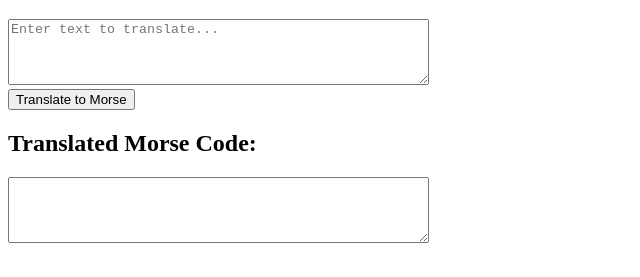
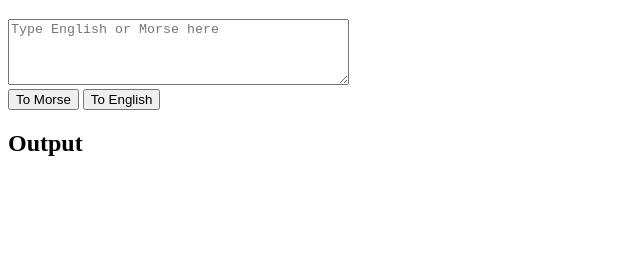
Before and after one commit to charlottelai18/MORSE-CODE, a plain HTML site: page index.html in a window 1280 px wide. Shown: the part 61-338 px from the top of the page, without its empty margins (0-640 px from the left). Drawn offline with Linux system fonts and the light colour scheme.

Commit message:
adding tests and fixing html layout

```diff
--- a/index.html
+++ b/index.html
@@ -7,10 +7,18 @@
     </head>
     <body>
         <h1>Morse Code Translator</h1>
-        <textarea id="inputText" rows="4" cols="50" placeholder="Enter text to translate..."></textarea><br>
-        <button id="translateButton">Translate to Morse</button>
-        <h2>Translated Morse Code:</h2>
-        <textarea id="outputMorse" rows="4" cols="50" readonly></textarea>
+
+        <textarea id="input" rows="4" cols="40" placeholder="Type English or Morse here"></textarea>
+
+        <div>
+            <button id="toMorse">To Morse</button>
+            <button id="toEnglish">To English</button>
+        </div>
+
+        <h2>Output</h2>
+        <pre id="output"></pre>
+
+        <script type="module" src="main.js"></script>
     </body>
-    <script type="module" src="script.js"></script>
+
 </html>
```
Also changed, not shown: translator.test.js (added, +25 -0 lines).
